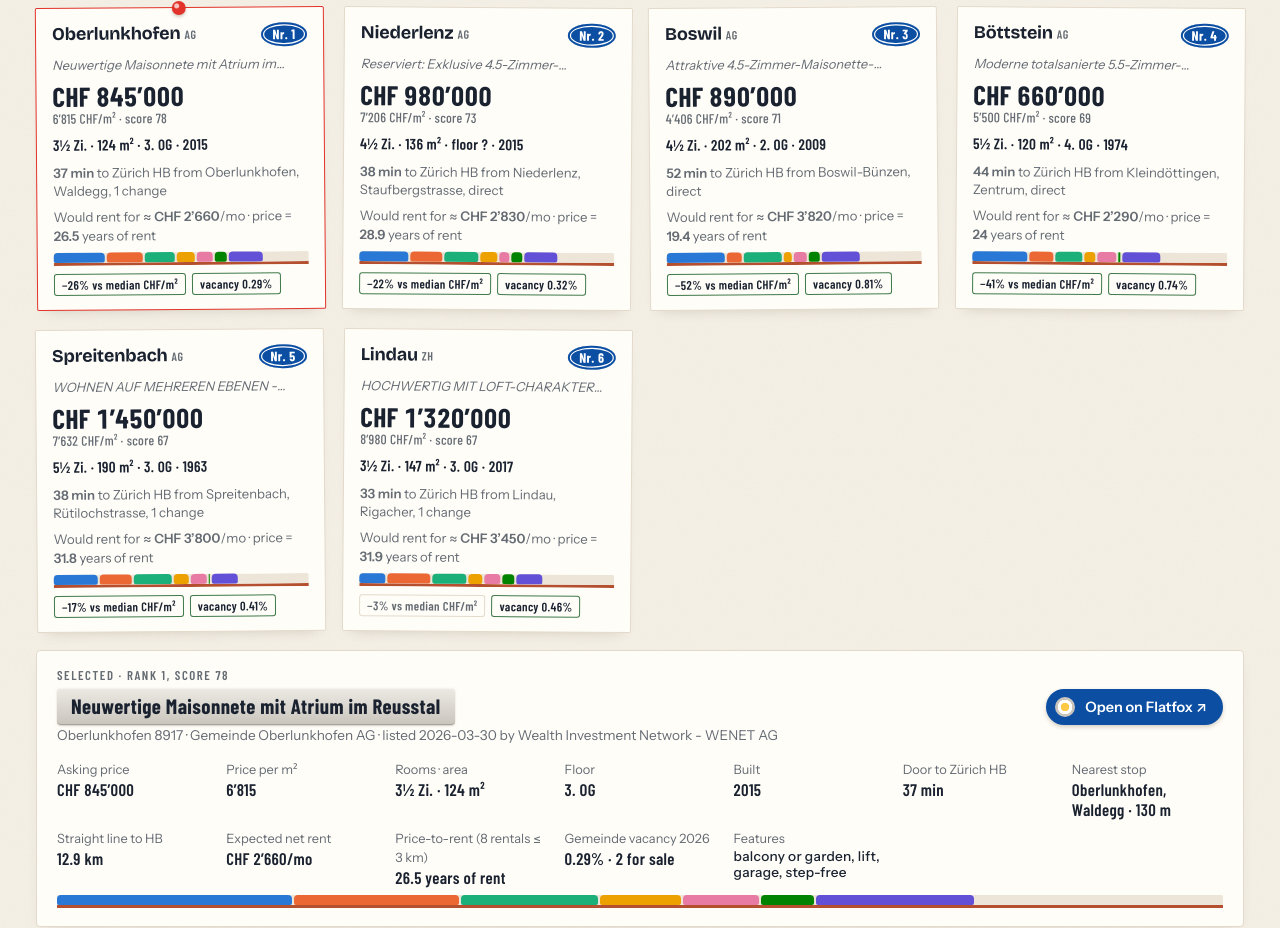
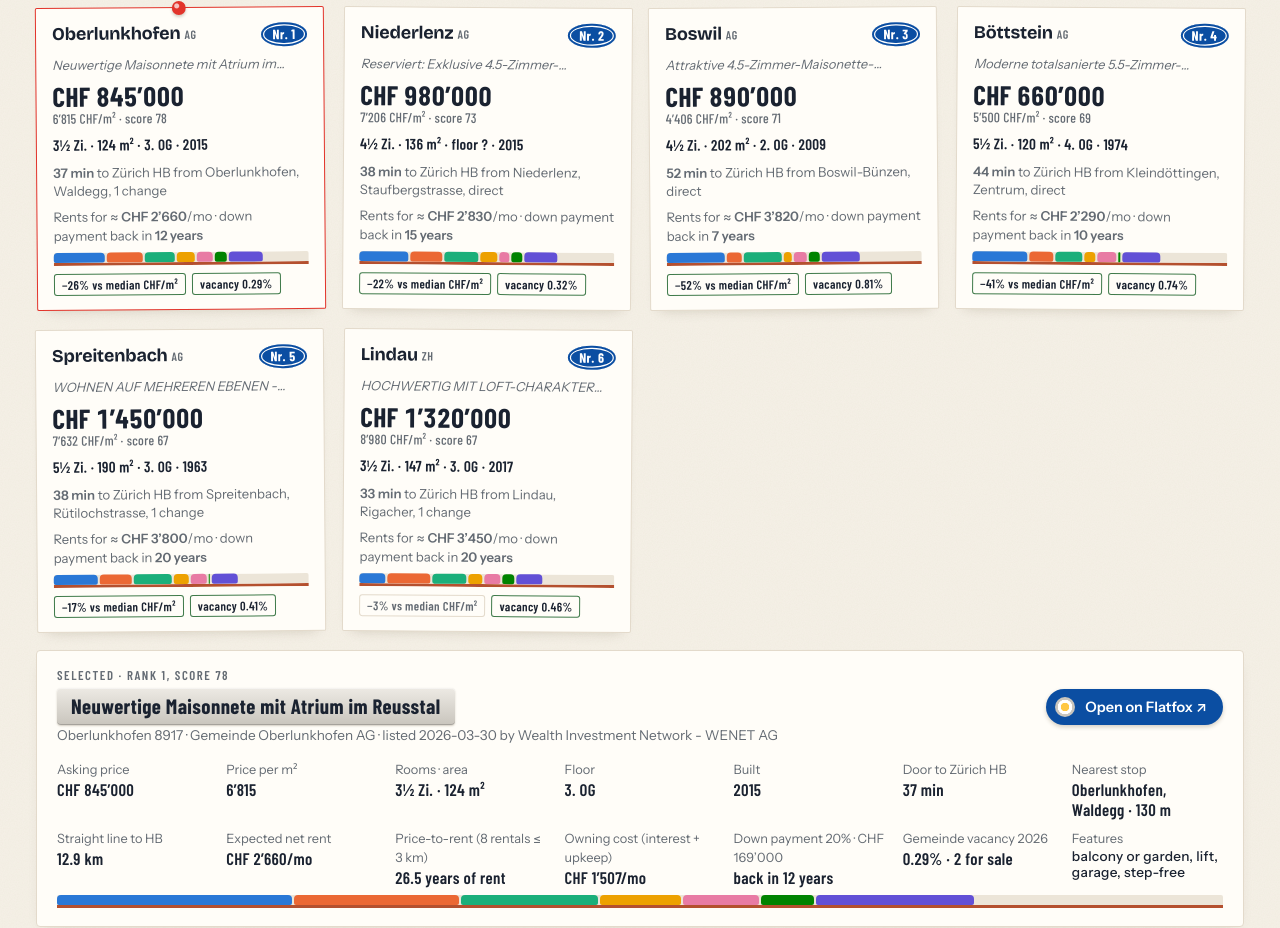
Before and after one commit to michelkluger/apartment-atlas-zurich, a plain HTML site: page index.html in a window 1280 px wide. Shown: the part 1189-2117 px from the top of the page. Drawn offline with nearby package versions, Linux system fonts and the light colour scheme.

Commit message:
Add down-payment payback with financing sliders; click selects, second click opens the ad
Co-Authored-By: Claude Opus 5.5 <noreply@anthropic.com>

```diff
--- a/index.html
+++ b/index.html
@@ -81,6 +81,7 @@ a{color:var(--link)}
 .search{display:grid;grid-template-columns:minmax(0,3fr) minmax(0,2fr);gap:28px;margin-top:22px}
 .ctrls{display:grid;grid-template-columns:repeat(auto-fill,minmax(210px,1fr));gap:14px 22px}
 .ctrl label{display:flex;justify-content:space-between;gap:8px;font-size:.85rem;font-weight:500}
+.ctrls.fin{margin:4px 0 10px;grid-template-columns:repeat(auto-fill,minmax(150px,1fr))}
 .ctrl output{font:600 .95rem var(--sign);color:var(--link);white-space:nowrap;font-variant-numeric:tabular-nums}
 input[type=range]{width:100%;accent-color:var(--enamel);margin:6px 0 0}
 select{font:inherit;font-size:.85rem;width:100%;margin-top:4px;padding:5px 6px;border:1px solid var(--line);border-radius:4px;background:var(--sheet);color:var(--ink)}
@@ -201,7 +202,7 @@ a.card{text-decoration:none}
     <section class="panel"><h2>What a shorter commute costs</h2><p class="sub">Door to Zürich HB on a Tuesday 07:30 departure, against price per m².</p><svg id="commute" role="img" aria-label="Commute time against price per square metre"></svg></section>
     <section class="panel"><h2>How tight is each Gemeinde?</h2><p class="sub">Empty-dwelling rate on 1 June 2026, Gemeinden with matching listings. Low means scarce housing and prices that tend to hold.</p><svg id="vac" role="img" aria-label="Vacancy rate by Gemeinde"></svg></section>
     <section class="panel"><h2>When the buildings went up</h2><p class="sub">Year built, by decade.</p><svg id="year" role="img" aria-label="Listings by decade built"></svg></section>
-    <section class="panel"><h2>Buy or rent?</h2><p class="sub">Asking price against the net rent the same flat would fetch nearby. Diagonals mark how many years of rent the price equals; lower is cheaper relative to renting.</p><svg id="ptr" role="img" aria-label="Asking price against expected monthly rent"></svg></section>
+    <section class="panel"><h2>Buy or rent?</h2><p class="sub">Asking price against the net rent the same flat would fetch nearby. Owning saves that rent but costs mortgage interest and upkeep; what is left each year pays your down payment back. Diagonals mark how many years that takes. Above the red line it never does.</p><div class="ctrls fin" id="fin"></div><svg id="ptr" role="img" aria-label="Asking price against expected monthly rent, with down-payment payback lines"></svg></section>
   </div>
 
   <section class="method panel notice">
@@ -217,6 +218,7 @@ a.card{text-decoration:none}
     <div><h3>How it is worked out</h3><ul>
       <li>Door to door = walking to the nearest stop at 12 min per km (straight line) + the trip from that stop.</li>
       <li>Expected rent = median net rent per m² of unfurnished rentals of similar size (−30% to +40%) within 1.5 km, widening up to 12 km until 8 are found, times the flat's m². Ads with only a gross rent count at 90%, the net share seen in ads that give both.</li>
+      <li>Down payment back = down payment ÷ (yearly net rent − mortgage interest − upkeep). Nebenkosten are paid either way, so they cancel. Amortisation, Eigenmietwert tax, the interest deduction, purchase fees and what the down payment would earn invested are left out.</li>
       <li>Each criterion becomes a percentile among the listings that pass your limits, then the weights average them into a 0–100 score.</li>
       <li>Year built comes from the listing, or from the ad text ("Baujahr 1998"). "Erstbezug" or "Neubau" without a year counts as 2026.</li>
     </ul></div>
@@ -270,6 +272,17 @@ const CTRL = [
   {k:'year',  label:'Built in or after', min:1900, max:2026, step:1, v:1900, out:v => v <= 1900 ? 'any' : String(v)},
 ];
 const F = Object.fromEntries(CTRL.map(c => [c.k, c.v])); F.floor = 'any';
+// financing, in % (10-year fixed was ~1.8% in mid-2026; Swiss banks want at least 20% down)
+const FINC = [
+  {k:'down',   label:'Down payment', min:20, max:60, step:5, v:20, out:v => v + '%'},
+  {k:'rate',   label:'Mortgage rate', min:0.5, max:4, step:0.1, v:1.8, out:v => v.toFixed(1) + '%'},
+  {k:'upkeep', label:'Upkeep, % of price', min:0, max:2, step:0.1, v:0.7, out:v => v.toFixed(1) + '%'},
+];
+const FIN = Object.fromEntries(FINC.map(c => [c.k, c.v]));
+const ownRate = () => (1 - FIN.down / 100) * FIN.rate / 100 + FIN.upkeep / 100; // yearly owning cost as a share of price
+// years until the rent saved, minus interest and upkeep, adds up to the down payment
+function payback(r){ if (!r.rent) return null; const s = 12 * r.rent - r.price * ownRate(); return s > 0 ? FIN.down / 100 * r.price / s : Infinity; }
+const payTxt = p => p == null ? '?' : p === Infinity ? 'never' : p > 100 ? 'over 100 years' : Math.round(p) + ' years';
 let DATA, ROWS = [], sel = null;
 
 function passes(r){
@@ -281,7 +294,7 @@ function passes(r){
     && (F.floor === 'any' || (r.floor != null && (F.floor === 'up' ? r.floor >= 1 : r.floor >= 2)));
 }
 function score(){
-  ROWS.forEach(r => { r.ok = passes(r); r.score = null; r.parts = {}; });
+  ROWS.forEach(r => { r.ok = passes(r); r.score = null; r.parts = {}; r.pay = payback(r); });
   const M = ROWS.filter(r => r.ok), wsum = CRIT.reduce((s, c) => s + W[c.k], 0);
   if (!M.length) return M;
   for (const c of CRIT){
@@ -300,13 +313,15 @@ const qcol = s => s == null ? 'var(--faint)' : 'var(--q' + Math.min(5, 1 + Math.
 
 // ---------- tooltip & selection ----------
 const tip = $('#tip');
-function tipHTML(r){ return `<b>${esc(r.gname || r.city)}</b> · ${chf(r.price)}<br>${roomsTxt(r.rooms)} · ${r.m2 ?? '?'} m² · ${floorTxt(r.floor)} · ${r.year ?? 'year ?'}<br>${r.door != null ? r.door + ' min to HB' : 'commute ?'} · ${r.ppm ? fmt(r.ppm) + ' CHF/m²' : ''}${r.ptr ? ' · ' + r.ptr + '× annual rent' : ''}${r.ok ? '<br>Score ' + Math.round(r.score) : '<br>Outside your limits'}`; }
+function tipHTML(r){ return `<b>${esc(r.gname || r.city)}</b> · ${chf(r.price)}<br>${roomsTxt(r.rooms)} · ${r.m2 ?? '?'} m² · ${floorTxt(r.floor)} · ${r.year ?? 'year ?'}<br>${r.door != null ? r.door + ' min to HB' : 'commute ?'} · ${r.ppm ? fmt(r.ppm) + ' CHF/m²' : ''}${r.ptr ? ' · ' + r.ptr + '× annual rent<br>Down payment back: ' + payTxt(r.pay) : ''}${r.ok ? '<br>Score ' + Math.round(r.score) : '<br>Outside your limits'}`; }
 function showTip(ev, html){ tip.innerHTML = html; tip.hidden = false; const w = tip.offsetWidth, h = tip.offsetHeight;
   tip.style.left = Math.min(ev.clientX + 14, innerWidth - w - 8) + 'px'; tip.style.top = (ev.clientY + 14 + h > innerHeight ? ev.clientY - h - 10 : ev.clientY + 14) + 'px'; }
-// every mark is a real link to the ad (window.open is blocked for most viewers); select after the click so the redraw doesn't eat the navigation
-function hook(node, r){ const a = el('a', {href:r.url, target:'_blank', rel:'noopener'}); node.parentNode.insertBefore(a, node); a.appendChild(node);
-  node.addEventListener('mousemove', e => showTip(e, tipHTML(r) + '<br><i>Click to open the ad</i>')); node.addEventListener('mouseleave', () => tip.hidden = true);
-  a.addEventListener('click', () => { tip.hidden = true; setTimeout(() => select(r.id)); }); }
+// first click selects; only the selected flat's mark is a real link (window.open is blocked for most viewers), so a second click opens the ad
+function hook(node, r){ const on = r.id === sel;
+  if (on){ const a = el('a', {href:r.url, target:'_blank', rel:'noopener'}); node.parentNode.insertBefore(a, node); a.appendChild(node); }
+  node.style.cursor = 'pointer';
+  node.addEventListener('mousemove', e => showTip(e, tipHTML(r) + `<br><i>${on ? 'Click again to open the ad' : 'Click to select, again to open the ad'}</i>`)); node.addEventListener('mouseleave', () => tip.hidden = true);
+  node.addEventListener('click', () => { tip.hidden = true; if (!on) select(r.id); }); }
 function select(id, scroll){ sel = id; render(); if (scroll) $('#detail').scrollIntoView({behavior:'smooth', block:'nearest'}); }
 
 // ---------- controls ----------
@@ -324,6 +339,14 @@ function buildControls(){
   d.innerHTML = `<label for="f-floor">Floor</label><select id="f-floor"><option value="any">Any floor</option><option value="up">Not the ground floor</option><option value="2">2nd floor or higher</option></select>`;
   box.appendChild(d);
   d.querySelector('select').addEventListener('change', e => { F.floor = e.target.value; render(); });
+  for (const c of FINC){
+    const d = document.createElement('div'); d.className = 'ctrl';
+    d.innerHTML = `<label for="fin-${c.k}">${c.label}<output></output></label><input type="range" id="fin-${c.k}" min="${c.min}" max="${c.max}" step="${c.step}" value="${c.v}">`;
+    $('#fin').appendChild(d);
+    const inp = d.querySelector('input'), out = d.querySelector('output');
+    const upd = () => { FIN[c.k] = +inp.value; out.textContent = c.out(FIN[c.k]); };
+    inp.addEventListener('input', () => { upd(); render(); }); upd();
+  }
   const wb = $('#weights');
   for (const c of CRIT){
     const r = document.createElement('div'); r.className = 'wrow';
@@ -344,13 +367,14 @@ function chips(r){
   return out.join('');
 }
 function card(r, i){
-  return `<a class="card ${r.id === sel ? 'on' : ''}" data-id="${r.id}" href="${r.url}" target="_blank" rel="noopener">
+  const on = r.id === sel;
+  return `<a class="card ${on ? 'on' : ''}" data-id="${r.id}" ${on ? `href="${r.url}" target="_blank" rel="noopener" title="Click again to open the ad"` : 'tabindex="0" role="button" title="Click to select, again to open the ad"'}>
     <div class="top"><span class="place">${esc(r.gname || r.city)}${r.kt ? ' <span class="kt">' + r.kt + '</span>' : ''}</span><span class="nr">Nr. ${i + 1}</span></div>
     <div class="ttl">${esc(r.title)}</div>
     <div><div class="price">${chf(r.price)}</div><div class="ppm">${r.ppm ? fmt(r.ppm) + ' CHF/m²' : 'area unknown'} · score ${Math.round(r.score)}</div></div>
     <div class="spec">${roomsTxt(r.rooms)} · ${r.m2 ?? '?'} m² · ${floorTxt(r.floor)} · ${r.year ?? 'year ?'}</div>
     <div class="meta">${r.door != null ? `<b>${r.door} min</b> to Zürich HB from ${esc(r.station)}${r.transfers ? ', ' + r.transfers + ' change' + (r.transfers > 1 ? 's' : '') : ', direct'}` : 'No commute data'}</div>
-    <div class="meta">${r.rent ? `Would rent for ≈ <b>${chf(r.rent)}</b>/mo · price = <b>${r.ptr}</b> years of rent` : 'No rent estimate'}</div>
+    <div class="meta">${r.rent ? `Rents for ≈ <b>${chf(r.rent)}</b>/mo · down payment back ${r.pay === Infinity ? '<b>never</b> at ' + FIN.rate.toFixed(1) + '%' : 'in <b>' + payTxt(r.pay) + '</b>'}` : 'No rent estimate'}</div>
     ${sbar(r)}<div class="chips">${chips(r)}</div></a>`;
 }
 function drawCards(M){
@@ -358,7 +382,7 @@ function drawCards(M){
   $('#listnote').textContent = M.length ? `top ${Math.min(6, M.length)} of ${M.length}` : '';
   if (!M.length){ box.innerHTML = '<p class="empty"><b>Leider nichts frei.</b> No listing passes all your limits. Loosen the budget or the commute first; they cut the most.</p>'; return; }
   box.innerHTML = M.slice(0, 6).map(card).join('');
-  box.querySelectorAll('.card').forEach(b => b.addEventListener('click', () => setTimeout(() => select(+b.dataset.id))));
+  box.querySelectorAll('.card:not(.on)').forEach(b => { const go = () => select(+b.dataset.id); b.addEventListener('click', go); b.addEventListener('keydown', e => { if (e.key === 'Enter' || e.key === ' '){ e.preventDefault(); go(); } }); });
 }
 function drawDetail(){
   const r = ROWS.find(x => x.id === sel), box = $('#detail');
@@ -380,6 +404,8 @@ function drawDetail(){
       <div>Straight line to HB<b>${r.km} km</b></div>
       <div>Expected net rent<b>${r.rent ? chf(r.rent) + '/mo' : '?'}</b></div>
       <div>Price-to-rent${r.rent_n ? ` (${r.rent_n} rentals ≤ ${r.rent_km} km)` : ''}<b>${r.ptr ? r.ptr + ' years of rent' : '?'}</b></div>
+      <div>Owning cost (interest + upkeep)<b>${chf(r.price * ownRate() / 12)}/mo</b></div>
+      <div>Down payment ${FIN.down}% · ${chf(r.price * FIN.down / 100)}<b>${r.rent ? (r.pay === Infinity ? 'never back' : 'back in ' + payTxt(r.pay)) : '?'}</b></div>
       <div>Gemeinde vacancy 2026<b>${r.vac != null ? r.vac.toFixed(2) + '%' : '?'}${r.vac_sale != null ? ' · ' + r.vac_sale + ' for sale' : ''}</b></div>
       <div>Features<b style="font-family:var(--body);font-weight:500;font-size:.85rem">${r.attrs.filter(a => A[a]).map(a => A[a]).join(', ') || '—'}</b></div>
     </div>${r.ok ? '<div style="grid-column:1/-1">' + sbar(r) + '</div>' : ''}`;
@@ -542,11 +568,17 @@ function drawPtr(){
   const svg = $('#ptr'), rs = ROWS.filter(r => r.rent);
   const xm = q(rs.map(r => r.rent), 0.98) * 1.08, ym = q(rs.map(r => r.price), 0.98) * 1.05;
   const {X, Y} = frame(svg, 560, 380, {l:64, r:16, t:26, b:34}, [0, xm], [0, ym], ticks(0, xm), ticks(0, ym), v => fmt(v), v => v ? (v / 1e6).toLocaleString('de-CH') + ' Mio' : '0', 'expected net rent, CHF per month', 'asking price, CHF');
-  const g = el('g', {}, svg);
-  for (const k of [20, 30, 40, 50]){
-    const slope = k * 12, x2 = Math.min(xm, ym / slope), y2 = x2 * slope;
+  const g = el('g', {}, svg), c = ownRate(), d = FIN.down / 100;
+  const end = slope => { const x2 = Math.min(xm, ym / slope); return [x2, x2 * slope]; };
+  // price/(12·rent) = 1/(d/T + c) for payback T; T → ∞ is break-even
+  const [bx, by] = end(12 / c);
+  el('path', {d:`M${X(0)} ${Y(0)}L${X(bx)} ${Y(by)}${bx >= xm ? `L${X(xm)} ${Y(ym)}` : ''}L${X(0)} ${Y(ym)}Z`, fill:'var(--geranium)', 'fill-opacity':.07}, g);
+  el('line', {x1:X(0), y1:Y(0), x2:X(bx), y2:Y(by), stroke:'var(--geranium)', 'stroke-width':1.5}, g);
+  el('text', {x:X(bx) - 4, y:Y(by) - 6, 'text-anchor':'end', class:'lbl', style:'fill:var(--geranium)'}, g, 'never pays back');
+  for (const T of [10, 20, 30]){
+    const [x2, y2] = end(12 / (d / T + c));
     el('line', {x1:X(0), y1:Y(0), x2:X(x2), y2:Y(y2), stroke:'var(--line)', 'stroke-width':1.5, 'stroke-dasharray':'2 4'}, g);
-    el('text', {x:X(x2) - 4, y:Y(y2) + (x2 < xm ? 12 : -4), 'text-anchor':'end', class:'lbl'}, g, k + ' years');
+    el('text', {x:X(x2) - 4, y:Y(y2) + (x2 < xm ? 12 : -4), 'text-anchor':'end', class:'lbl'}, g, T + ' years');
   }
   dots(svg, X, Y, r => r.rent, r => r.price, (x, y) => [clamp(x, X(0), X(xm)), clamp(y, Y(ym), Y(0))]);
 }
```
Also changed, not shown: 1 other file.
